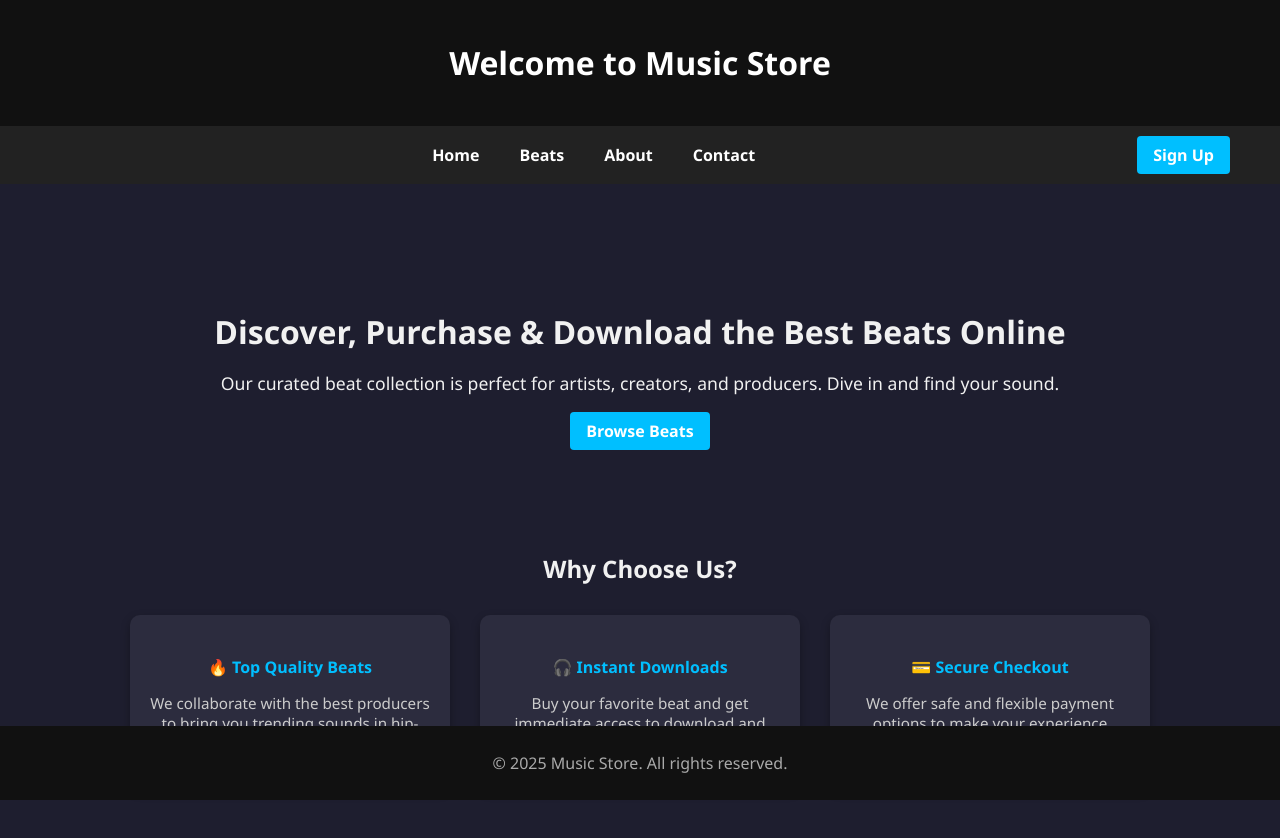
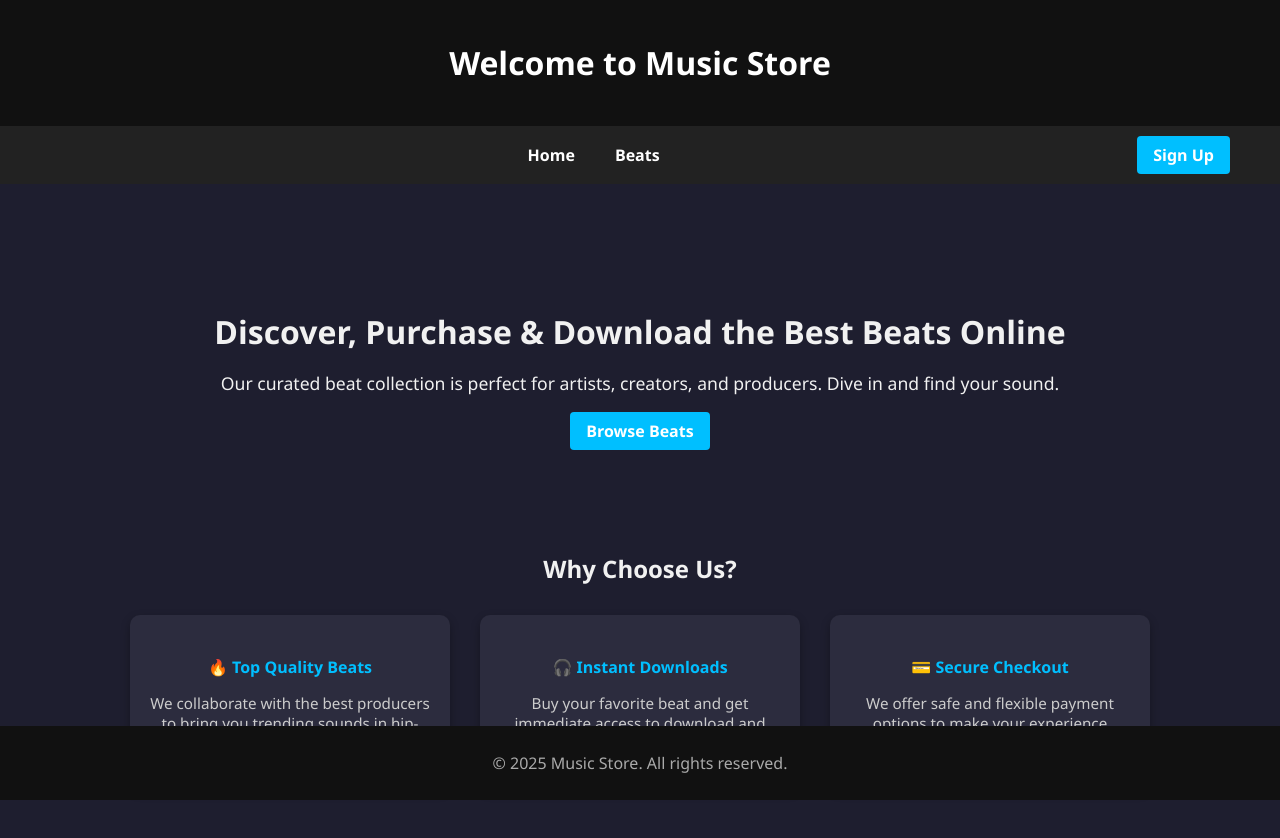
Before and after one commit to MunyanyoCiupapi/MusicApp, a website: page public/index.html in a window 1280 px wide. Drawn offline with Linux system fonts and the light colour scheme.

Commit message:
adding beat and deleting unecessary pages

```diff
--- a/public/index.html
+++ b/public/index.html
@@ -15,8 +15,6 @@
     <div class="nav-links">
       <a href="index.html">Home</a>
       <a href="beats.html">Beats</a>
-      <a href="#">About</a>
-      <a href="#">Contact</a>
     </div>
     <div class="auth-buttons">
       <a href="register.html" class="register-btn">Sign Up</a>
```
Also changed, not shown: 1 other file.
